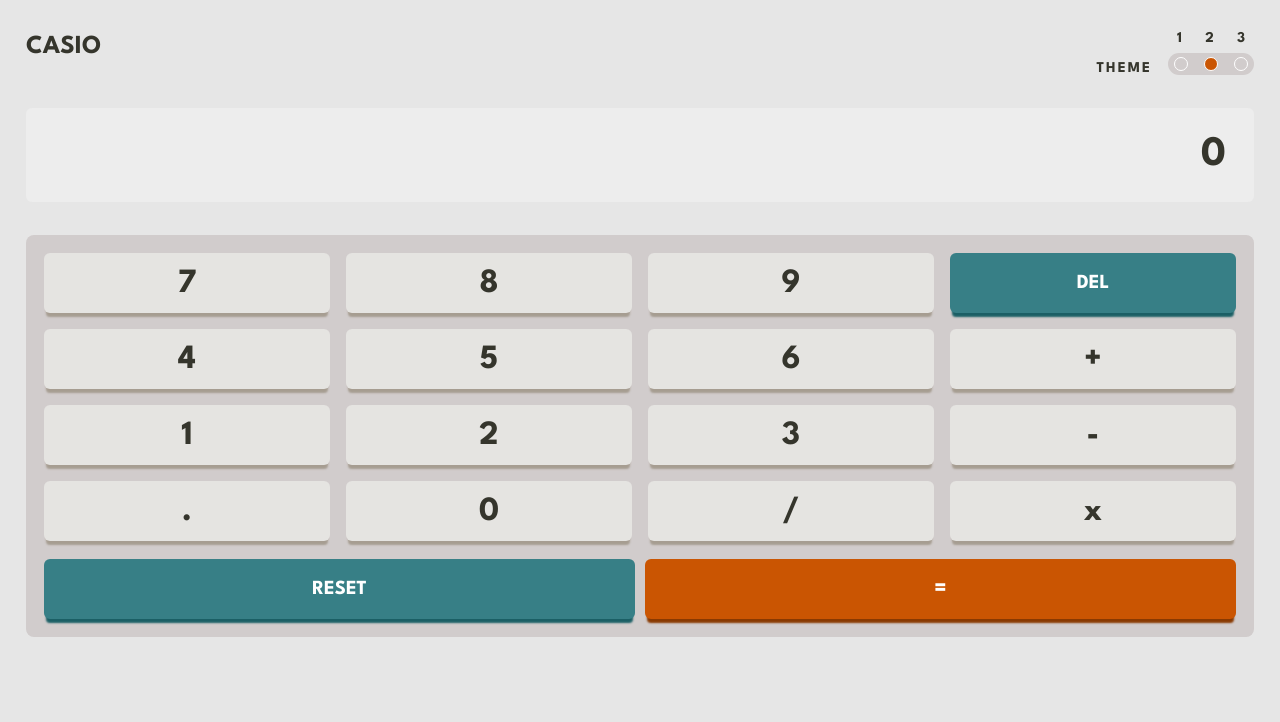
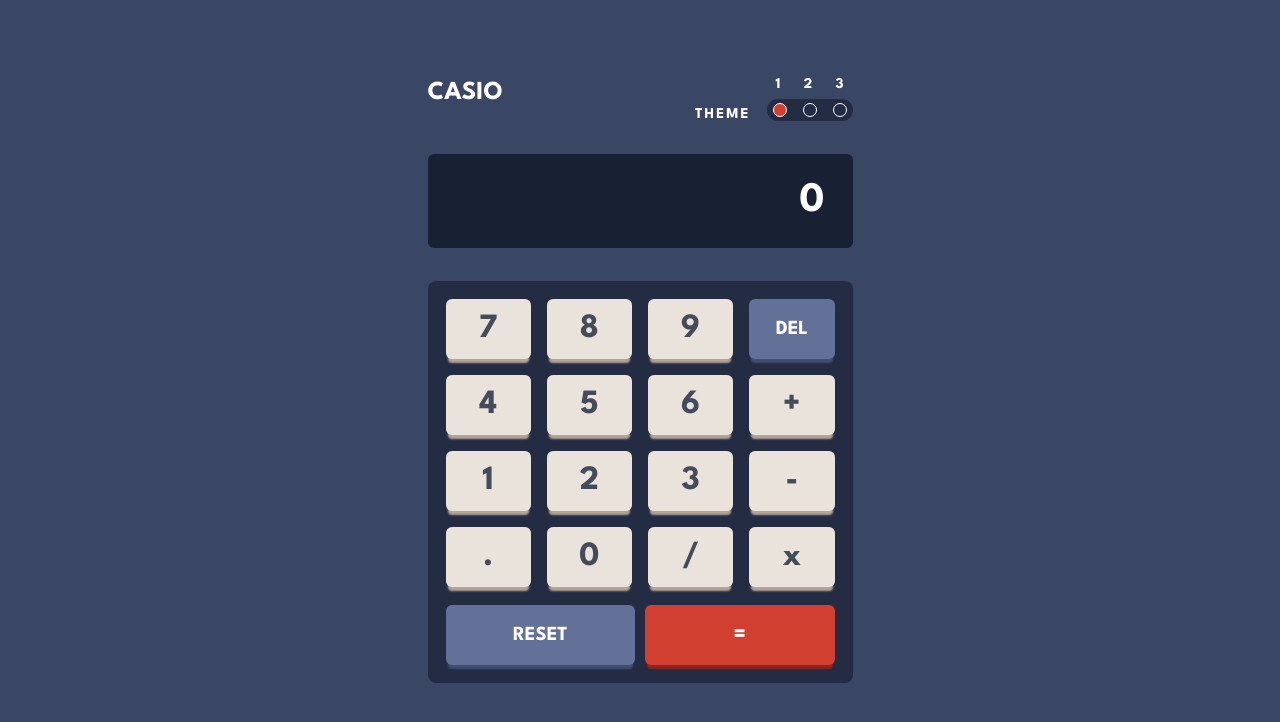
Before and after one commit to eruedasanchez/calculator-app, a plain HTML site: page index.html in a window 1280 px wide. Drawn offline with Linux system fonts and the light colour scheme.

Commit message:
Center calculator container for desktop design

```diff
--- a/css/style.css
+++ b/css/style.css
@@ -138,6 +138,7 @@ button:is(:hover, :focus){
 \*-----------------*/
 
 .container-calculator{
+    max-width: 425px;
     display: flex;
     flex-direction: column;
     row-gap: 33px;
@@ -372,3 +373,13 @@ button:is(:hover, :focus){
     color: var(--very-dark-blue);
     box-shadow: 0 6px 2px -2px var(--soft-cyan);
 }
+
+/*------------------*\
+    #MEDIA QUERIES
+\*------------------*/
+
+@media(min-width:500px){
+    .container-calculator{
+        margin: 6% auto;
+    }
+}
--- a/index.html
+++ b/index.html
@@ -7,56 +7,56 @@
     <link rel="shortcut icon" href="./assets/img/favicon-32x32.png" type="image/x-icon">
     <link rel="stylesheet" href="./css/style.css">
 </head>
-<body id="bg-theme" class="theme-2">
+<body id="bg-theme" class="theme-1">
     <main>
         <div class="container-calculator">
             <div class="container-name-theme">
                 <div class="name">
-                    <span class="brand theme-2">CASIO</span>
+                    <span class="brand theme-1">CASIO</span>
                 </div>
                 <div class="theme">
-                    <div class="theme__text theme-2">
+                    <div class="theme__text theme-1">
                         <span>theme</span>
                     </div>
                     <div class="theme__numbers">
-                        <div class="theme__numbers-number theme-2">
+                        <div class="theme__numbers-number theme-1">
                             <span>1</span>
                             <span>2</span>
                             <span>3</span>
                         </div>
-                        <div class="theme__numbers-selectors theme-2">
-                            <button id="sel-theme-1"><div class="circle bla"></div></button>
-                            <button id="sel-theme-2"><div class="circle ble theme-2"></div></button>
-                            <button id="sel-theme-3"><div class="circle bli"></div></button>
+                        <div class="theme__numbers-selectors theme-1">
+                            <button id="sel-theme-1"><div class="circle theme-1"></div></button>
+                            <button id="sel-theme-2"><div class="circle"></div></button>
+                            <button id="sel-theme-3"><div class="circle"></div></button>
                         </div>
                     </div>
                 </div>
             </div>
-            <div class="container-display theme-2">
-                <span id="screen" class="result theme-2">0</span>
+            <div class="container-display theme-1">
+                <span id="screen" class="result theme-1">0</span>
             </div>
-            <div class="container-keys theme-2">
+            <div class="container-keys theme-1">
                 <div class="container-keys__operations">
-                    <button id="seven" value="7" class="key theme-2">7</button>
-                    <button id="eight" value="8" class="key theme-2">8</button>
-                    <button id="nine" value="9" class="key theme-2">9</button>
-                    <button id="del" class="key delete theme-2">del</button>
-                    <button id="four" value="4" class="key theme-2">4</button>
-                    <button id="five" value="5" class="key theme-2">5</button>
-                    <button id="six" value="6" class="key theme-2">6</button>
-                    <button id="plus" value="+" class="key theme-2">+</button>
-                    <button id="one" value="1" class="key theme-2">1</button>
-                    <button id="two" value="2" class="key theme-2">2</button>
-                    <button id="three" value="3" class="key theme-2">3</button>
-                    <button id="minus" value="-" class="key theme-2">-</button>
-                    <button id="point" value="." class="key theme-2">.</button>
-                    <button id="zero" value="0" class="key theme-2">0</button>
-                    <button id="division" value="/" class="key theme-2">/</button>
-                    <button id="multiplication" value="*" class="key theme-2">x</button>
+                    <button id="seven" value="7" class="key theme-1">7</button>
+                    <button id="eight" value="8" class="key theme-1">8</button>
+                    <button id="nine" value="9" class="key theme-1">9</button>
+                    <button id="del" class="key delete theme-1">del</button>
+                    <button id="four" value="4" class="key theme-1">4</button>
+                    <button id="five" value="5" class="key theme-1">5</button>
+                    <button id="six" value="6" class="key theme-1">6</button>
+                    <button id="plus" value="+" class="key theme-1">+</button>
+                    <button id="one" value="1" class="key theme-1">1</button>
+                    <button id="two" value="2" class="key theme-1">2</button>
+                    <button id="three" value="3" class="key theme-1">3</button>
+                    <button id="minus" value="-" class="key theme-1">-</button>
+                    <button id="point" value="." class="key theme-1">.</button>
+                    <button id="zero" value="0" class="key theme-1">0</button>
+                    <button id="division" value="/" class="key theme-1">/</button>
+                    <button id="multiplication" value="*" class="key theme-1">x</button>
                 </div>
                 <div class="container-keys__reset-equal">
-                    <button id="reset" class="key reset theme-2">reset</button>
-                    <button id="equal" class="key equal theme-2">=</button>
+                    <button id="reset" class="key reset theme-1">reset</button>
+                    <button id="equal" class="key equal theme-1">=</button>
                 </div>
             </div>
         </div>
```
